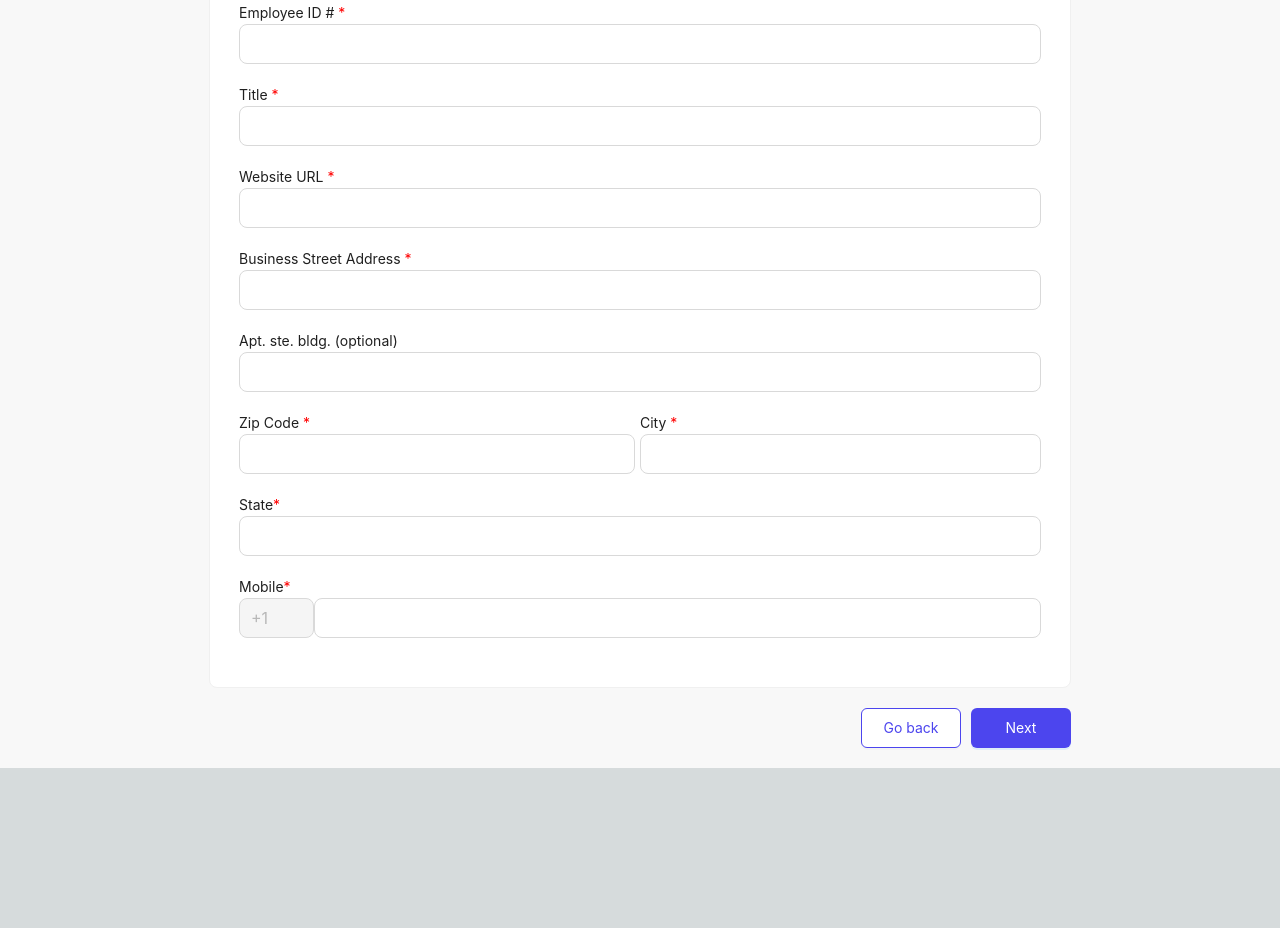
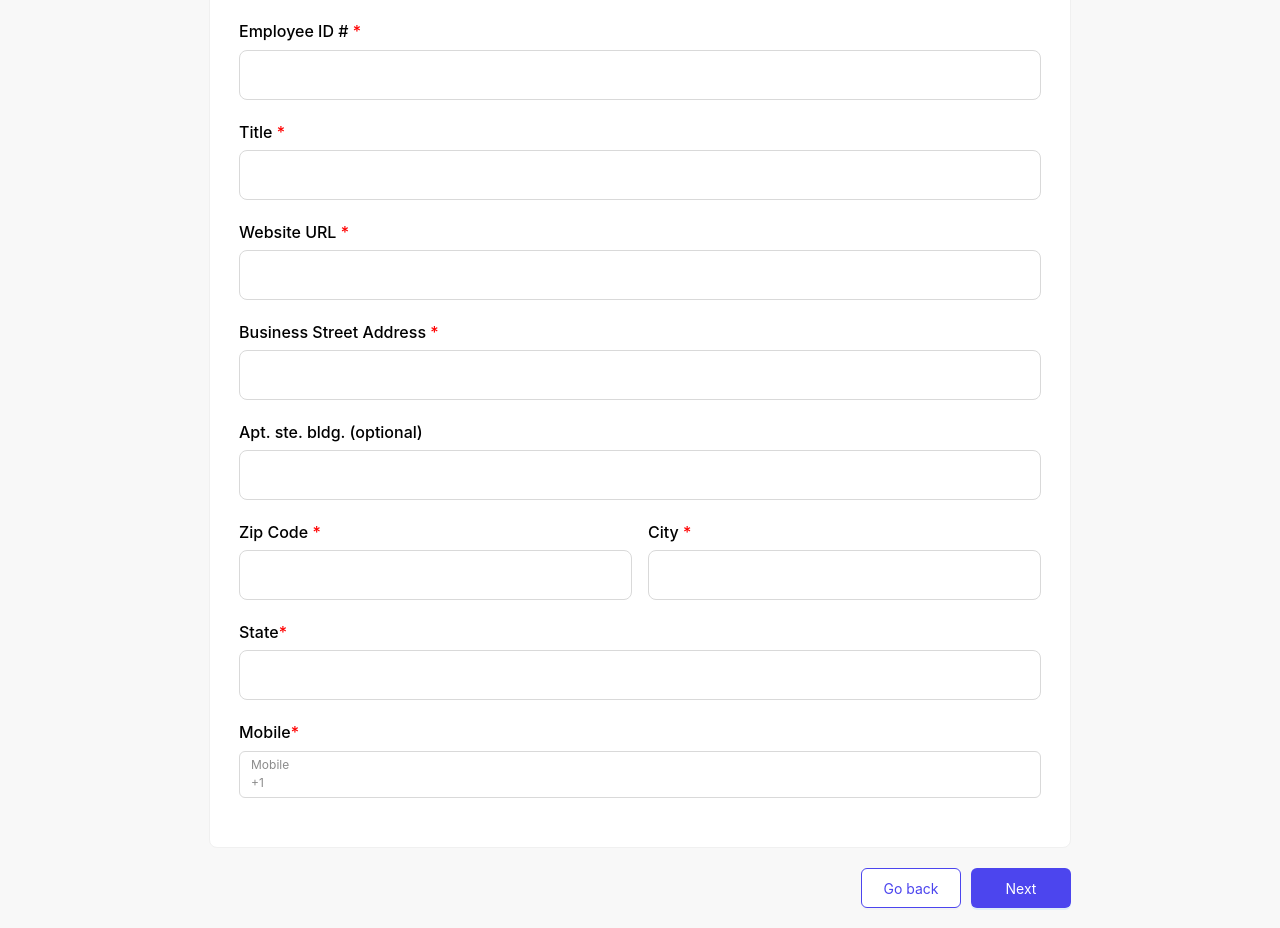
Before and after one commit to techtic-full-stack/clustir-web, a Next.js app in the folder clustir-frontend/: page /onboard in a window 1280 px wide. Shown: the part 366-1294 px from the top of the page. Before the commit the page ends 1134 px from the top, so only its background shows below. Built offline with nearby package versions, Linux system fonts and the light colour scheme; sample sign-in values are in the browser's storage.

Commit message:
label css

```diff
--- a/clustir-frontend/src/components/BusinessContactInfo.tsx
+++ b/clustir-frontend/src/components/BusinessContactInfo.tsx
@@ -38,7 +38,9 @@ const validationSchema = Yup.object().shape({
   employerID: Yup.string().required("Employee ID is required"),
   title: Yup.string().required("Title is required"),
   websiteURL: Yup.string().required("Website URL is required"),
-  businessStreetAddress: Yup.string().required("Business Street Address is required"),
+  businessStreetAddress: Yup.string().required(
+    "Business Street Address is required"
+  ),
   aptSteBldg: Yup.string(),
   zipCode: Yup.string().required("Zip Code is required"),
   city: Yup.string().required("City is required"),
@@ -47,22 +49,26 @@ const validationSchema = Yup.object().shape({
 });
 const BusinessContactInfo = ({
   OnBoardData,
-  setOnBoardData,step,setStep
+  setOnBoardData,
+  step,
+  setStep,
 }: {
   OnBoardData: any;
   setOnBoardData: any;
-  step: any,setStep: any;
+  step: any;
+  setStep: any;
 }) => {
   const onSubmit = (values: FormValues) => {
-
     try {
       setStep(step + 1);
       setOnBoardData(...OnBoardData, values);
-    } catch (error) { }
+    } catch (error) {}
   };
   return (
     <>
-      <h2 className="text-black mb-6 text-[25px]">Business Contact Info</h2>
+      <h2 className="text-black mb-6 !text-[24px] label">
+        Business Contact Info
+      </h2>
       <Formik
         initialValues={initialValues}
         validationSchema={validationSchema}
@@ -70,124 +76,230 @@ const BusinessContactInfo = ({
         enableReinitialize
       >
         {({ isSubmitting, errors }) => {
-          console.log('errors :>> ', errors);
+          console.log("errors :>> ", errors);
           return (
             <Form>
               <Card className="flex flex-col bg-[#FFFFFF] p-[5px] rounded-lg w-[862px]">
-                <div className="text-[18px]">CONTACT INFORMATION </div>
+                <div className="mb-[25px] label">CONTACT INFORMATION </div>
 
                 <Row className="my-[14] sm:mb-5">
                   <Col span={24} className="mb-5 sm:mb-0">
-                    <div>
+                    <div className="label">
                       Business Name <span className="text-[red]">*</span>
                     </div>
-                    <Field type="text" size="large" id="businessName" name="businessName" as={Input} />
-                    <ErrorMessage name="businessName" component="div" className="text-red-500" />
-                  </Col>
-                </Row>
-
-
-                <Row className="my-[14] sm:mb-5">
-                  <Col span={24} className="mb-5 sm:mb-0">
-                    <div>
-                      Contact Name <span className="text-[red]">*</span>
-                    </div>
-                    <Field type="text" size="large" id="contactName" name="contactName" as={Input} />
-                    <ErrorMessage name="contactName" component="div" className="text-red-500" />
-
+                    <Field
+                      type="text"
+                      size="large"
+                      id="businessName"
+                      name="businessName"
+                      as={Input}
+                    />
+                    <ErrorMessage
+                      name="businessName"
+                      component="div"
+                      className="text-red-500"
+                    />
                   </Col>
                 </Row>
 
                 <Row className="my-[14] sm:mb-5">
                   <Col span={24} className="mb-5 sm:mb-0">
-                    <div>
-                      Employee ID # <span className="text-[red]">*</span>
+                    <div className="label">
+                      Contact Name <span className="text-[red]">*</span>
                     </div>
-                    <Field type="text" size="large" id="employerID" name="employerID" as={Input} />
-                    <ErrorMessage name="employerID" component="div" className="text-red-500" />
-
-                  </Col>
-                </Row>
-                <Row className="my-[14] sm:mb-5">
-                  <Col span={24} className="mb-5 sm:mb-0">
-                    <div>
-                      Title <span className="text-[red]">*</span>
-                    </div>
-                    <Field type="text" size="large" id="title" name="title" as={Input} />
-                    <ErrorMessage name="title" component="div" className="text-red-500" />
+                    <Field
+                      type="text"
+                      size="large"
+                      id="contactName"
+                      name="contactName"
+                      as={Input}
+                    />
+                    <ErrorMessage
+                      name="contactName"
+                      component="div"
+                      className="text-red-500"
+                    />
                   </Col>
                 </Row>
 
                 <Row className="my-[14] sm:mb-5">
                   <Col span={24} className="mb-5 sm:mb-0">
-                    <div>
-                      Website URL <span className="text-[red]">*</span>
+                    <div className="label">
+                      Employee ID # <span className="text-[red]">*</span>
                     </div>
-                    <Field type="text" size="large" id="websiteURL" name="websiteURL" as={Input} />
-                    <ErrorMessage name="websiteURL" component="div" className="text-red-500" />
+                    <Field
+                      type="text"
+                      size="large"
+                      id="employerID"
+                      name="employerID"
+                      as={Input}
+                    />
+                    <ErrorMessage
+                      name="employerID"
+                      component="div"
+                      className="text-red-500"
+                    />
+                  </Col>
+                </Row>
+                <Row className="my-[14] sm:mb-5">
+                  <Col span={24} className="mb-5 sm:mb-0">
+                    <div className="label">
+                      Title <span className="text-[red]">*</span>
+                    </div>
+                    <Field
+                      type="text"
+                      size="large"
+                      id="title"
+                      name="title"
+                      as={Input}
+                    />
+                    <ErrorMessage
+                      name="title"
+                      component="div"
+                      className="text-red-500"
+                    />
                   </Col>
                 </Row>
 
                 <Row className="my-[14] sm:mb-5">
                   <Col span={24} className="mb-5 sm:mb-0">
-                    <div>
-                      Business Street Address{" "}
-                      <span className="text-[red]">*</span>
+                    <div className="label">
+                      Website URL <span className="text-[red]">*</span>
                     </div>
-                    <Field type="text" size="large" id="businessStreetAddress" name="businessStreetAddress" as={Input} />
-                    <ErrorMessage name="businessStreetAddress" component="div" className="text-red-500" />
+                    <Field
+                      type="text"
+                      size="large"
+                      id="websiteURL"
+                      name="websiteURL"
+                      as={Input}
+                    />
+                    <ErrorMessage
+                      name="websiteURL"
+                      component="div"
+                      className="text-red-500"
+                    />
                   </Col>
                 </Row>
 
                 <Row className="my-[14] sm:mb-5">
                   <Col span={24} className="mb-5 sm:mb-0">
-                    <div>Apt. ste. bldg. (optional)</div>
-                    <Field type="text" size="large" id="aptSteBldg" name="aptSteBldg" as={Input} />
-                    <ErrorMessage name="aptSteBldg" component="div" className="text-red-500" />
-                  </Col>
-                </Row>
-                <Row className="my-[14]  sm:mb-5">
-                  <Col span={12} className="pr-[5px] sm:mb-0">
-                    <div>
-                      Zip Code <span className="text-[red]">*</span>
+                    <div className="label">
+                      Business Street Address{" "}
+                      <span className="text-[red]">*</span>
                     </div>
-                    <Field type="text" size="large" id="zipCode" name="zipCode" as={Input} />
-                    <ErrorMessage name="zipCode" component="div" className="text-red-500" />
-                  </Col>
-                  <Col span={12} className="sm:mb-0">
-                    <div>
-                      City <span className="text-[red]">*</span>
-                    </div>
-                    <Field type="text" size="large" id="city" name="city" as={Input} />
-                    <ErrorMessage name="city" component="div" className="text-red-500" />
+                    <Field
+                      type="text"
+                      size="large"
+                      id="businessStreetAddress"
+                      name="businessStreetAddress"
+                      as={Input}
+                    />
+                    <ErrorMessage
+                      name="businessStreetAddress"
+                      component="div"
+                      className="text-red-500"
+                    />
                   </Col>
                 </Row>
 
                 <Row className="my-[14] sm:mb-5">
                   <Col span={24} className="mb-5 sm:mb-0">
-                    <div>
-                      State<span className="text-[red]">*</span>
+                    <div className="label">Apt. ste. bldg. (optional)</div>
+                    <Field
+                      type="text"
+                      size="large"
+                      id="aptSteBldg"
+                      name="aptSteBldg"
+                      as={Input}
+                    />
+                    <ErrorMessage
+                      name="aptSteBldg"
+                      component="div"
+                      className="text-red-500"
+                    />
+                  </Col>
+                </Row>
+                <Row className="my-[14]  sm:mb-5">
+                  <Col span={12} className="pr-[8px] sm:mb-0">
+                    <div className="label">
+                      Zip Code <span className="text-[red]">*</span>
                     </div>
-                    <Field type="text" size="large" id="state" name="state" as={Input} />
-                    <ErrorMessage name="state" component="div" className="text-red-500" />
+                    <Field
+                      type="text"
+                      size="large"
+                      id="zipCode"
+                      name="zipCode"
+                      as={Input}
+                    />
+                    <ErrorMessage
+                      name="zipCode"
+                      component="div"
+                      className="text-red-500"
+                    />
+                  </Col>
+                  <Col span={12} className="pl-[8px] sm:mb-0">
+                    <div className="label">
+                      City <span className="text-[red]">*</span>
+                    </div>
+                    <Field
+                      type="text"
+                      size="large"
+                      id="city"
+                      name="city"
+                      as={Input}
+                    />
+                    <ErrorMessage
+                      name="city"
+                      component="div"
+                      className="text-red-500"
+                    />
                   </Col>
                 </Row>
 
                 <Row className="my-[14] sm:mb-5">
                   <Col span={24} className="mb-5 sm:mb-0">
-                    <div>
+                    <div className="label">
+                      State<span className="text-[red]">*</span>
+                    </div>
+                    <Field
+                      type="text"
+                      size="large"
+                      id="state"
+                      name="state"
+                      as={Input}
+                    />
+                    <ErrorMessage
+                      name="state"
+                      component="div"
+                      className="text-red-500"
+                    />
+                  </Col>
+                </Row>
+
+                <Row className="my-[14] sm:mb-5">
+                  <Col span={24} className="mb-5 sm:mb-0">
+                    <div className="label">
                       Mobile<span className="text-[red]">*</span>
                     </div>
                     <div className="flex">
-                    <Input
-                      size="large"
-                      style={{ width: '80px' }} // Adjust width as needed
-                      value="+1"
-                      disabled
+                      <Field
+                        prefix={
+                          <span className="text-[#8C8C8C] text-[12px]">
+                            Mobile <br />
+                            +1
+                          </span>
+                        }
+                        type="text"
+                        id="mobile"
+                        name="mobile"
+                        as={Input}
+                      />
+                    </div>
+                    <ErrorMessage
+                      name="mobile"
+                      component="div"
+                      className="text-red-500"
                     />
-                    <Field type="text" size="large" id="mobile" name="mobile" as={Input} />
-                  </div>
-                    <ErrorMessage name="mobile" component="div" className="text-red-500" />
                   </Col>
                 </Row>
               </Card>
@@ -198,7 +310,12 @@ const BusinessContactInfo = ({
                 >
                   Go back
                 </Button>
-                <Button loading={isSubmitting} type="primary" htmlType="submit" className="bg-[#4C45EE] text-white w-[100px] h-[40px]">
+                <Button
+                  loading={isSubmitting}
+                  type="primary"
+                  htmlType="submit"
+                  className="bg-[#4C45EE] text-white w-[100px] h-[40px]"
+                >
                   Next
                 </Button>
               </div>{" "}
--- a/clustir-frontend/src/components/createAccount/index.tsx
+++ b/clustir-frontend/src/components/createAccount/index.tsx
@@ -32,7 +32,8 @@ function CreateAccount() {
     setSubmitting(true);
     setTimeout(() => {
       setSubmitting(false);
-    }, 3000);
+    }, 5000);
+
     router.push("/verify");
   };
 
@@ -137,7 +138,7 @@ function CreateAccount() {
                     </Paragraph>
 
                     <div className="text-[#000000] text-[14px] flex justify-center items-center  mt-[30px]">
-                      Have an account?{" "}
+                     Have an business account?{" "}
                       <span
                         className="text-[#000000] ml-[5px] cursor-pointer font-[500] text-[14px]"
                         onClick={() => router.push("/login")}
--- a/clustir-frontend/src/styles/globals.scss
+++ b/clustir-frontend/src/styles/globals.scss
@@ -55,3 +55,12 @@ body {
     text-wrap: balance;
   }
 }
+.ant-input.ant-input-lg {
+  height: 50px !important;
+}
+.label {
+  font-size: 16px;
+  color: #000000;
+  font-weight: 500;
+  margin-bottom: 5px;
+}
```
Also changed, not shown: 1 other file (tests, documents, lock files or other folders).
